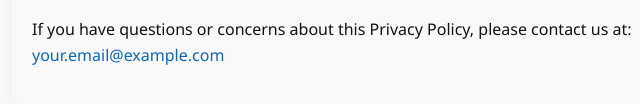
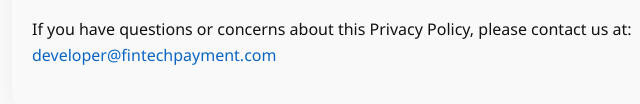
Before and after one commit to Adnan-Devs/morse-policy, a plain HTML site: page index.html in a window 1280 px wide. Shown: the part 1560-1664 px from the top of the page, 258-898 px from the left. Drawn offline with Linux system fonts and the light colour scheme.

Commit message:
Update index.html

```diff
--- a/index.html
+++ b/index.html
@@ -75,6 +75,6 @@
   <p>We may update this Privacy Policy from time to time. We will notify you of any changes by posting the new policy in the app.</p>
 
   <h2>9. Contact Us</h2>
-  <p>If you have questions or concerns about this Privacy Policy, please contact us at: <a href="mailto:your.email@example.com">your.email@example.com</a></p>
+  <p>If you have questions or concerns about this Privacy Policy, please contact us at: <a href="mailto:your.email@example.com">developer@fintechpayment.com</a></p>
 </body>
 </html>
```
